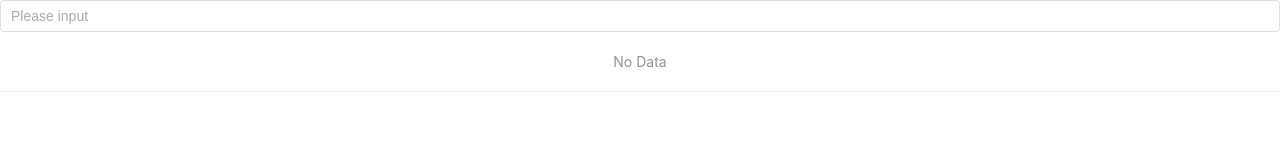
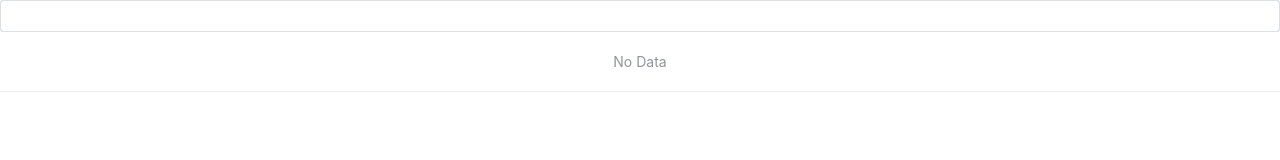
Before and after one commit to beyondlov1/fragcode, a Vue app: page / in a window 1280 px wide. Shown: the top 160 px of the page. Built offline with nearby package versions, Linux system fonts and the light colour scheme.

Commit message:
command mode, auto hint, Tab to input

```diff
--- a/package.json
+++ b/package.json
@@ -17,6 +17,7 @@
   "devDependencies": {
     "@tauri-apps/cli": "^1.0.5",
     "@vitejs/plugin-vue": "^3.0.0",
+    "sass": "^1.54.4",
     "vite": "^3.0.0"
   }
 }
--- a/src/components/Main.vue
+++ b/src/components/Main.vue
@@ -7,6 +7,7 @@ import { register } from '@tauri-apps/api/globalShortcut';
 
 
 const input = ref('')
+const hint = ref('')
 const tableData = ref([])
 const refInput =ref()
 const refTextarea =ref()
@@ -54,6 +55,14 @@ function oninputchange(value){
       }
       tableData.value = r;
       setCurrent(tableData.value[0]);
+    })
+    readText().then((x)=>{
+      if(!value.endsWith(x)){
+        hint.value = value + " " + x
+      }
+      if(!value){
+        hint.value = value + " " + x;
+      }
     })
 }
 
@@ -156,7 +165,7 @@ function ontextareafocus(event){
 
 
 document.onkeydown = function(e) {
-  if (e.key == "Escape") {
+  if (e.key == "Escape" || (e.ctrlKey && e.key == "c")) {
     invoke("toggle")
     reset()
     return false;
@@ -220,6 +229,7 @@ document.onkeydown = function(e) {
 
 register('Ctrl+Space', () => {
   invoke("toggle")
+  oninputchange(input.value)
 });
 
 onMounted(() => {
@@ -231,7 +241,10 @@ setInterval(focuslast, 500);
 </script>
 
 <template>
-  <el-input ref="refInput" v-model="input" @input="oninputchange" @focus="oninputfocus" placeholder="Please input" />
+  <div>
+    <el-input ref="refHint" v-model="hint" input-style="color:#C0C0C0" style="background:transparent;z-index:0;margin-left:0;position:absolute;width:100%;margin-top:0px;color:#FF6633"/>
+    <el-input ref="refInput" v-model="input" @input="oninputchange" @focus="oninputfocus" placeholder="" />
+  </div>
   <el-input v-if="showclipboard" v-model="clipboard" ref="refTextarea" type="textarea"
    rows="30" @focus="ontextareafocus" placeholder="Clipboard" />
   <el-table v-if="!showclipboard" :data="tableData"  :show-header=false style="width: 100%" @cell-click="onrowclick"
@@ -248,3 +261,10 @@ setInterval(focuslast, 500);
     </el-table-column>
   </el-table>
 </template>
+
+
+<style lang="scss">
+.el-textarea__inner,.el-input__inner, .el-input__wrapper {
+    background: transparent !important;
+}
+</style>
```
Also changed, not shown: 1 other file (tests, documents, lock files or other folders).
